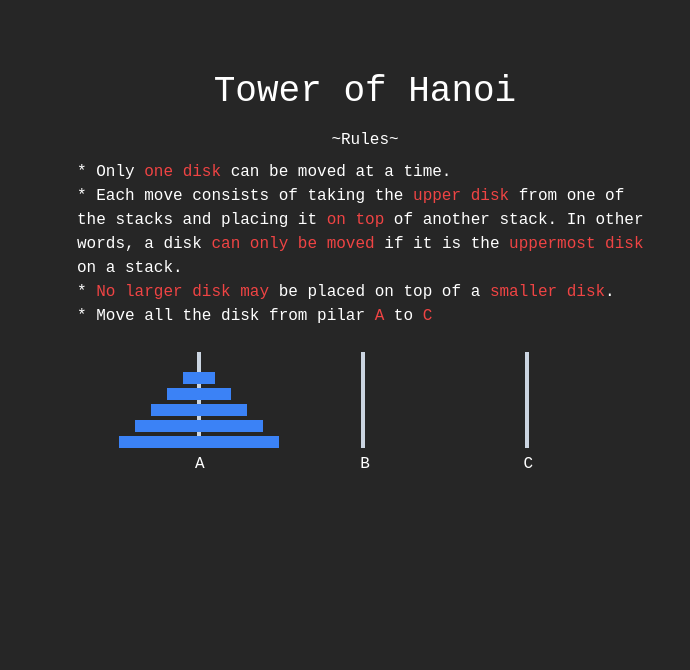
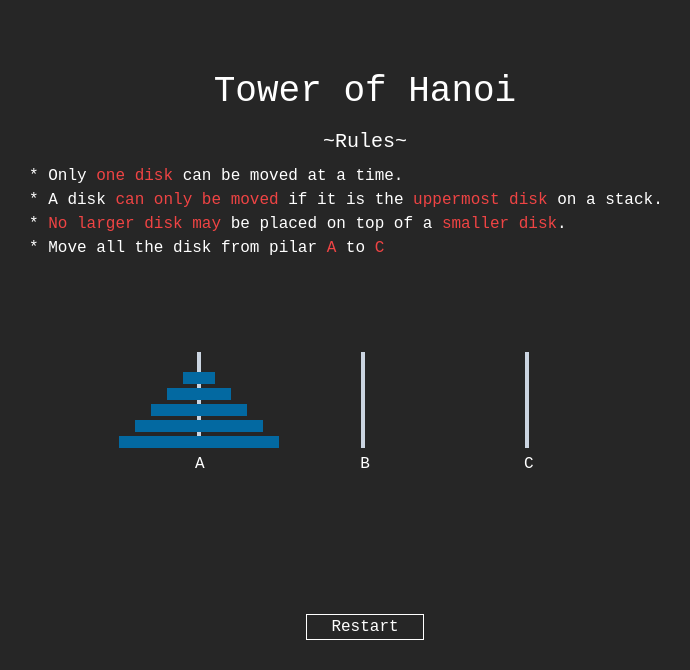
Before and after one commit to imLymei/tower-of-hanoi, a Next.js app: page / in a window 1280 px wide. Shown: the top 670 px of the page, without its empty margins (275-965 px from the left). Built offline with nearby package versions, Linux system fonts and the light colour scheme.

Commit message:
Mobile update

```diff
--- a/app/TextHeader.jsx
+++ b/app/TextHeader.jsx
@@ -1,22 +1,17 @@
 function TextHeader() {
 	return (
-		<div className='absolute top-16 left-1/2 translate-x-[-50%] text-center'>
-			<h1 className='text-4xl p-2'>Tower of Hanoi</h1>
-			<h2 className='p-2'>~Rules~</h2>
-			<div className='text-left max-w-xl'>
+		<div className='absolute top-8 sm:top-16 left-1/2 translate-x-[-50%] text-center'>
+			<h1 className='text-2xl sm:text-4xl p-2'>Tower of Hanoi</h1>
+			<h2 className='p-2 sm:text-xl'>~Rules~</h2>
+			<div className='text-left w-[70vw] sm:max-w-2xl'>
 				<p>
 					* Only <span className='text-red-500 hover:underline underline-offset-2'>one disk</span> can be
 					moved at a time.
 				</p>
 				<p>
-					* Each move consists of taking the{' '}
-					<span className='text-red-500 hover:underline underline-offset-2'>upper disk</span> from one of the
-					stacks and placing it{' '}
-					<span className='text-red-500 hover:underline underline-offset-2'>on top</span> of another stack. In
-					other words, a disk{' '}
-					<span className='text-red-500 hover:underline underline-offset-2'>can only be moved</span> if it is
-					the <span className='text-red-500 hover:underline underline-offset-2'>uppermost disk</span> on a
-					stack.
+					* A disk <span className='text-red-500 hover:underline underline-offset-2'>can only be moved</span>{' '}
+					if it is the <span className='text-red-500 hover:underline underline-offset-2'>uppermost disk</span>{' '}
+					on a stack.
 				</p>
 				<p>
 					* <span className='text-red-500 hover:underline underline-offset-2'>No larger disk may</span> be
--- a/app/globals.css
+++ b/app/globals.css
@@ -17,6 +17,8 @@ body {
 	font-family: 'Roboto Mono', monospace;
 }
 
-.tower:hover .line {
-	background-color: rgb(239 68 68);
+@media (min-width: 680px) {
+	.tower:hover .line {
+		background-color: rgb(239 68 68);
+	}
 }
--- a/app/layout.jsx
+++ b/app/layout.jsx
@@ -9,7 +9,7 @@ export default function RootLayout({ children }) {
         head.jsx. Find out more at https://beta.nextjs.org/docs/api-reference/file-conventions/head
       */}
 			<head />
-			<body className='h-[100vh] w-[100vw] bg-neutral-800 text-white'>
+			<body className='min-h-[100vh] w-[100vw] bg-neutral-800 text-white max-sm:relative'>
 				<TextHeader />
 				{children}
 			</body>
--- a/app/page.jsx
+++ b/app/page.jsx
@@ -33,8 +33,9 @@ export default function Home() {
 	}
 
 	return (
+		<div className='max-sm:relative bottom-[-60vh]'>
 			<div className='h-[100vh] w-[100vw] flex justify-center items-center'>
-			<div className='relative flex justify-center gap-16'>
+				<div className='relative flex justify-center flex-col sm:flex-row gap-16'>
 					{towers.map((towerHeight, index) => (
 						<div
 							key={index}
@@ -49,15 +50,24 @@ export default function Home() {
 							<div className='flex flex-col gap-1 items-center absolute bottom-0 translate-x-[-50%]'>
 								{new Array(towerHeight).map((diskArray) =>
 									diskArray.map((diskNumber, index) => (
-									<div key={index} className='h-3 bg-blue-500' style={{ width: diskNumber * 32 }}></div>
+										<div key={index} className='h-3 bg-sky-700' style={{ width: diskNumber * 32 }}></div>
 									))
 								)}
 							</div>
 						</div>
 					))}
 					<div className='absolute left-[44px] top-[100px]'>A</div>
-				<div className='absolute top-[100px]'>B</div>
-				<div className='absolute right-[46px] top-[100px]'>C</div>
+					<div className='absolute max-sm:left-[44px] top-[260px] sm:top-[100px]'>B</div>
+					<div className='absolute left-[44px] sm:left-[373px] top-[420px] sm:top-[100px]'>C</div>
+				</div>
+				<button
+					className='absolute bottom-[2vh] max-sm:mb-6 sm:bottom-[20vh] border border-white px-6'
+					onClick={() => {
+						setTowers([[1, 2, 3, 4, 5], [], []]);
+						setSelectedTower(undefined);
+					}}>
+					Restart
+				</button>
 			</div>
 		</div>
 	);
```
Lines whose indentation alone changed are shown as unchanged.
